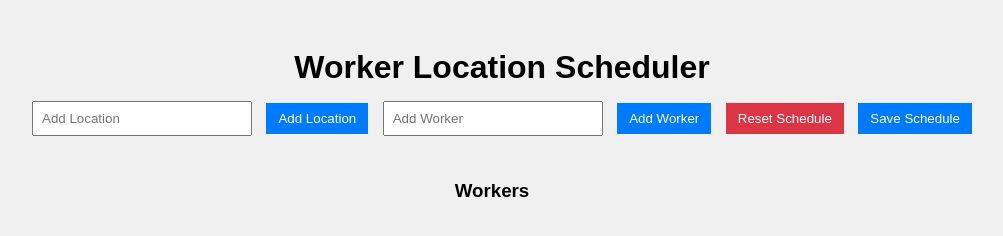
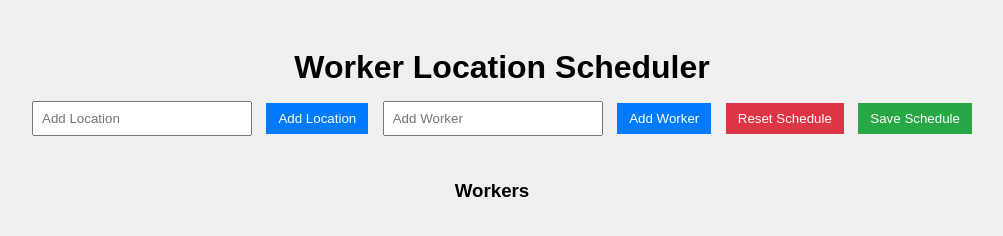
Before and after one commit to amoyies/Worker-Location-Scheduler, a plain HTML site: page index.html in a window 1280 px wide. Shown: the whole page, without its empty margins (138-1141 px from the left). Drawn offline with Linux system fonts and the light colour scheme.

Commit message:
Update style.css

```diff
--- a/style.css
+++ b/style.css
@@ -99,3 +99,11 @@ button:hover {
     flex-direction: column;
     gap: 5px;
 }
+
+.save-btn {
+    background-color: #28a745;
+}
+
+.save-btn:hover {
+    background-color: #218838;
+}
```
